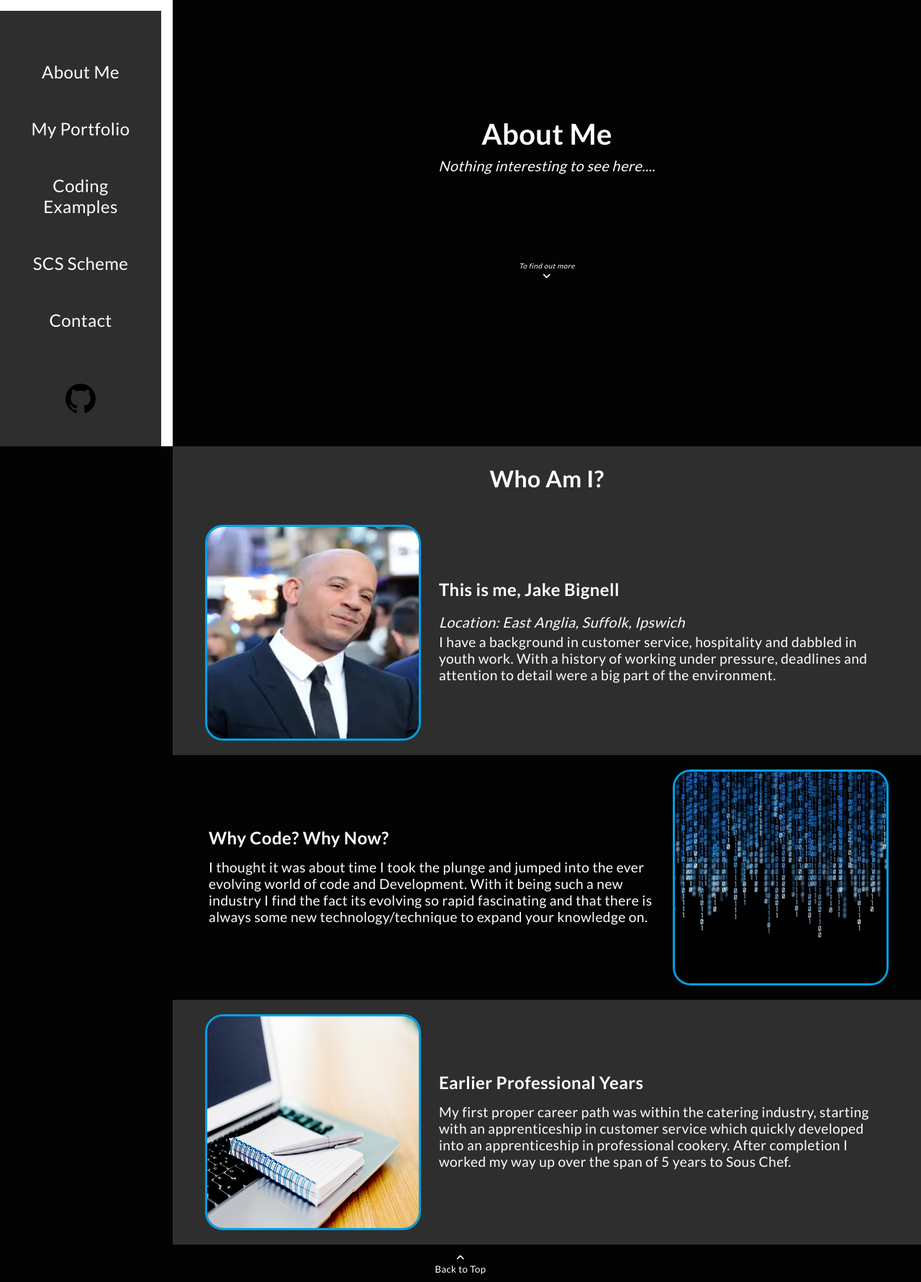
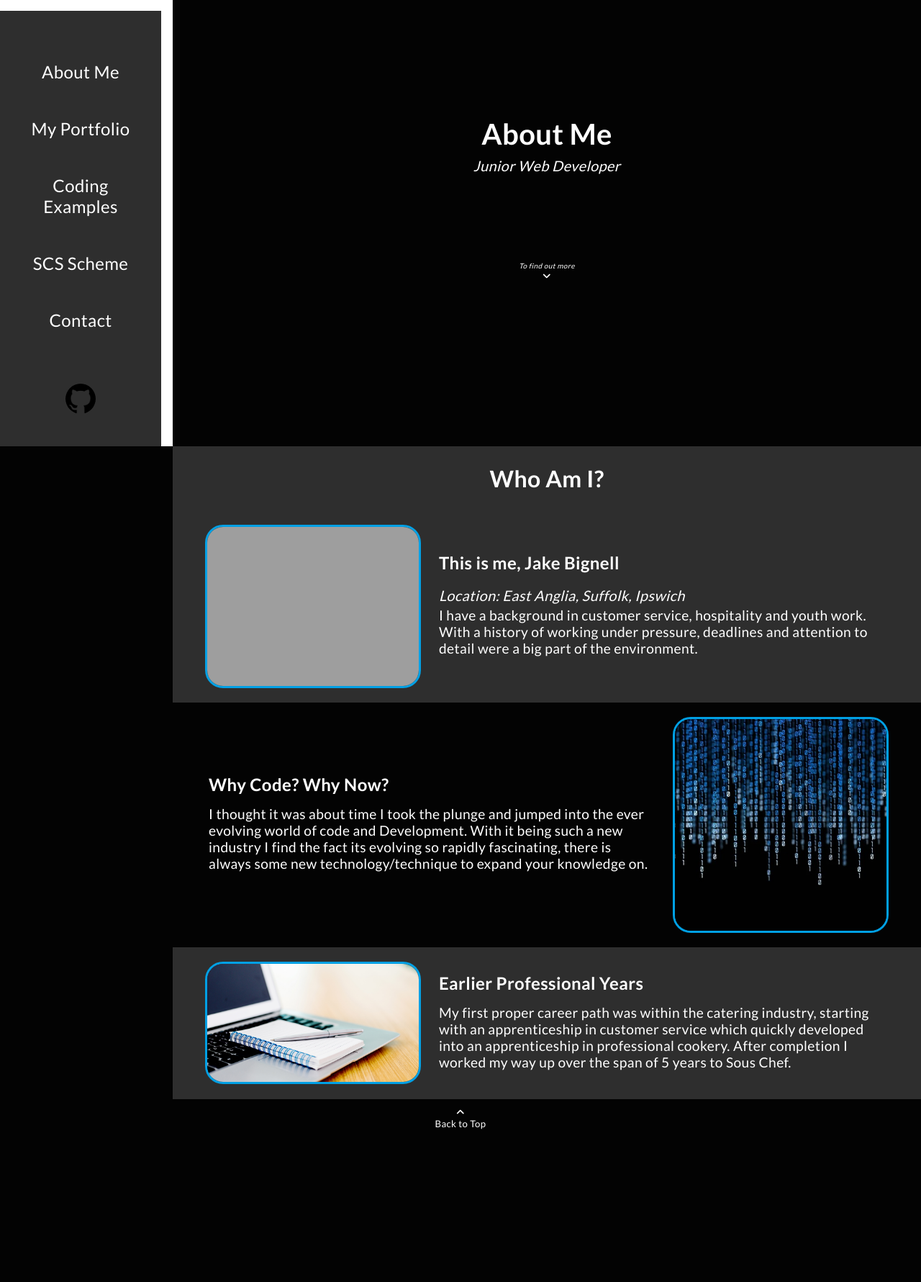
Before and after one commit to Drathenfal/JBportfolio, a PHP site: page /about-me.html in a window 1280 px wide. Shown: the part 180-1961 px from the top of the page at 72% size. After the commit the page ends 1749 px from the top, so only its background shows below. Run offline with PHP 8.4, Linux system fonts and the light colour scheme; some libraries are stand-ins or nearby versions; grey boxes are pictures that could not be loaded.

Commit message:
changes to about me
changes to about me

```diff
--- a/about-me.html
+++ b/about-me.html
@@ -55,7 +55,7 @@
             <div class="ham-bar bar-bottom"></div>
         </div>
         <h1><span class="text-container">About Me</span></h1>
-        <p>Nothing interesting to see here....</p>
+        <p>Junior Web Developer</p>
         <a href="#who-am-i"><em>To find out more</em><small><i class="fa-solid fa-angle-down" style="color: #ffffff;"></i></small></a>
     </div>
 </header>
@@ -66,11 +66,11 @@
     <div class="container">
         <h2 id="who-am-i">Who Am I?</h2>
 <div class="container-article">
-    <div class="container-image-aboutme">   <img src="images/other/Vin-petrol.png" alt="A picture of Vin Petrol"></div>
+    <div class="container-image-aboutme">   <img src="images/other/profile-pic2.png" alt="A picture of me"></div>
     <div class="container-mini-article">
     <h3>This is me, Jake Bignell</h3>
     <em>Location: East Anglia, Suffolk, Ipswich</em>
-    <p>I have a background in customer service, hospitality and dabbled in youth work. With a history of working under pressure, deadlines and attention to detail were a big part of the environment.</p>
+    <p>I have a background in customer service, hospitality and youth work. With a history of working under pressure, deadlines and attention to detail were a big part of the environment.</p>
     </div>
 </div>
 </div>
@@ -82,7 +82,7 @@
         <div class="container-image-aboutme"><img src="images/other/blue-code.png" alt="Blue Code"></div>
         <div class="container-mini-article">
         <h3>Why Code? Why Now?</h3>
-        <p>I thought it was about time I took the plunge and jumped into the ever evolving world of code and Development. With it being such a new industry I find the fact its evolving so rapid fascinating and that there is always some new technology/technique to expand your knowledge on.</p>
+        <p>I thought it was about time I took the plunge and jumped into the ever evolving world of code and Development. With it being such a new industry I find the fact its evolving so rapidly fascinating, there is always some new technology/technique to expand your knowledge on.</p>
     </div>
     </div>
 </div>
--- a/css/application.css
+++ b/css/application.css
@@ -566,6 +566,10 @@ main a:hover {
   text-decoration: underline;
 }
 
+.coding-examples-section p {
+  padding-bottom: 20px;
+}
+
 .container-article {
   display: flex;
   flex-direction: column;
@@ -597,7 +601,7 @@ main a:hover {
 
 .container-image-aboutme img {
   flex-grow: 1;
-  height: 250px;
+  height: auto;
   max-width: 250px;
   border: 3px solid #00a0e4;
   border-radius: 25px;
@@ -605,7 +609,7 @@ main a:hover {
 
 @media (min-width: 768px) {
   .container-image-aboutme img {
-    height: 300px;
+    height: auto;
     max-width: 300px;
   }
 }
--- a/index.html
+++ b/index.html
@@ -14,9 +14,6 @@
 
 
 <body>
-
-
-
 <aside>
     <nav class="main-nav">
             <a class="initials" href="index.html"><strong>J B</strong></a>
--- a/scss/modules/_about-me.scss
+++ b/scss/modules/_about-me.scss
@@ -24,12 +24,12 @@
 
     img {
         flex-grow: 1;
-        height: 250px;
+        height: auto;
         max-width: 250px;
         border: 3px solid $quat-color;
         border-radius: 25px;
         @include mq (medium){
-            height: 300px;
+            height: auto;
             max-width: 300px;
         }
     }
```
Also changed, not shown: images/other/Vin-petrol.png (deleted), 1 other file.
